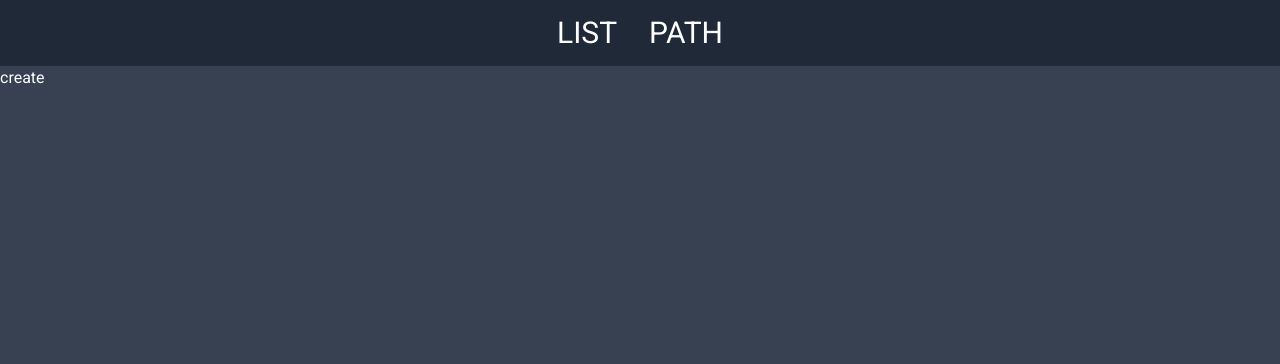
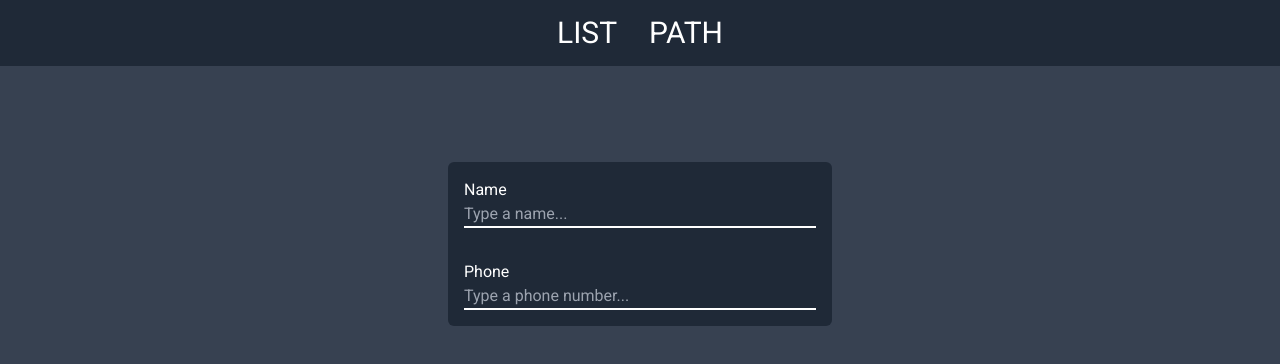
Before and after one commit to rodrigocitadin/cleaning-router, a Next.js app: page /create in a window 1280 px wide. Shown: the top 364 px of the page. Built offline with nearby package versions, Linux system fonts and the light colour scheme.

Commit message:
wip on create

```diff
--- a/app/create/page.tsx
+++ b/app/create/page.tsx
@@ -1,5 +1,43 @@
+'use client';
+
+import { useState } from "react";
+import { ClientsProvider } from "../components/ClientContext";
+
 export default function Home() {
+  const [newClient, setNewClient] = useState<Client>({
+    id: Math.random() * 100,
+    name: '',
+    phone: '',
+    selected: false
+  });
+
   return (
-    <h1>create</h1>
+    // {/* <ClientsProvider clients={clientsDefault}> */ }
+    <form className="m-auto w-96 gap-8 flex flex-col bg-gray-800 rounded-md p-4 items-start justify-center mt-24" >
+      <div className="flex flex-col w-full">
+        <label>Name</label>
+        <input
+          required
+          value={newClient?.name}
+          onChange={e => setNewClient({ ...newClient, name: e.target.value })}
+          placeholder="Type a name..."
+          className="w-full bg-transparent border-b-white border-b-2"
+          type="text"
+        />
+      </div>
+      <div className="flex flex-col w-full">
+        <label>Phone</label>
+        <input
+          required
+          value={newClient?.phone}
+          onChange={e => setNewClient({ ...newClient, phone: e.target.value })}
+          placeholder="Type a phone number..."
+          className="w-full bg-transparent border-b-white border-b-2"
+          type="tel"
+        />
+      </div>
+      {/* <button>SAVE</button> */}
+    </form >
+    // {/* </ClientsProvider> */ }
   )
 }
```
